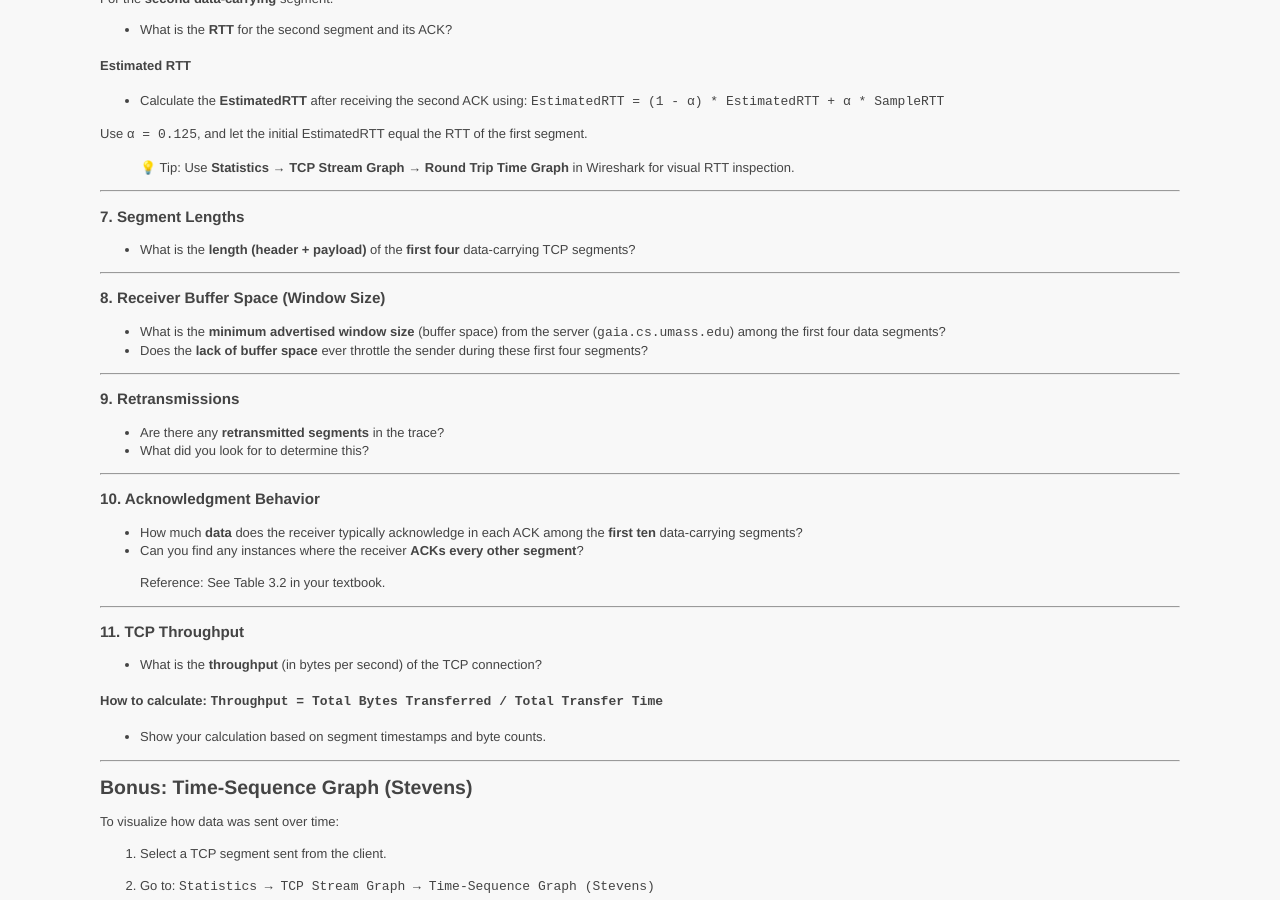
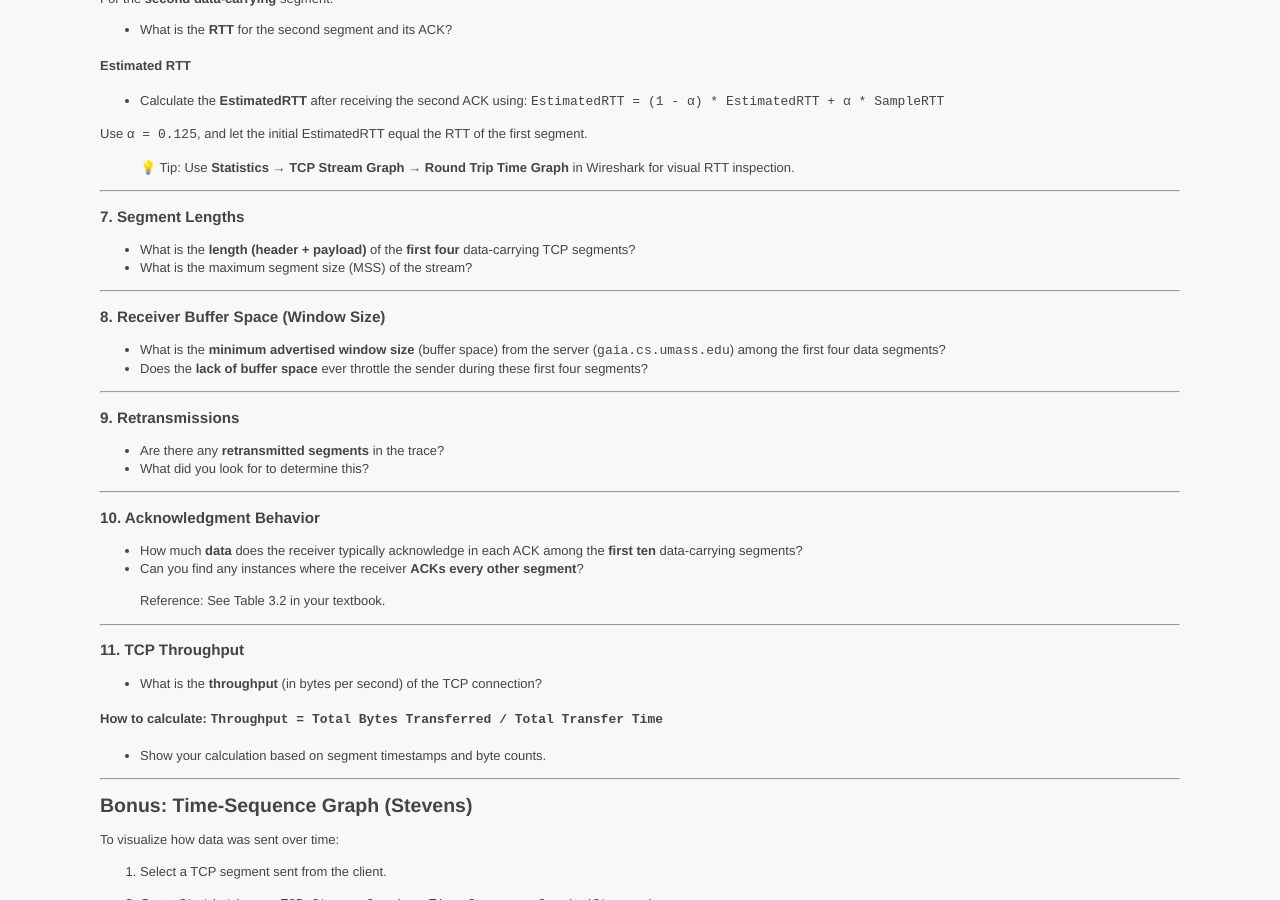
Before and after one commit to ycpcs/cs330-fall2025, a Jekyll site: the page built from assignments/wireshark-tcp.md, in a window 1280 px wide and 900 px high, scrolled down 1392 px. Built offline with Jekyll 4.4.1, drawn with Linux system fonts in a browser that asks for light colours.

Commit message:
update tcp

```diff
--- a/assignments/wireshark-tcp.md
+++ b/assignments/wireshark-tcp.md
@@ -16,12 +16,9 @@ In this lab, you will use **Wireshark** to analyze a TCP connection established
 
 1. Open your web browser and download an ASCII version of **Alice in Wonderland** from: [http://gaia.cs.umass.edu/wireshark-labs/alice.txt](http://gaia.cs.umass.edu/wireshark-labs/alice.txt)
 
-
 Save the file as `alice.txt` on your local computer.
 
 2. Go to the following URL: [http://gaia.cs.umass.edu/wireshark-labs/TCP-wireshark-file1.html](http://gaia.cs.umass.edu/wireshark-labs/TCP-wireshark-file1.html)
-
-
 
 3. Use the **Browse** button to select the `alice.txt` file you just downloaded.
 
@@ -107,6 +104,7 @@ Use `α = 0.125`, and let the initial EstimatedRTT equal the RTT of the first se
 ### 7. Segment Lengths
 
 - What is the **length (header + payload)** of the **first four** data-carrying TCP segments?
+- What is the maximum segment size (MSS) of the stream?
 
 ---
 
```
